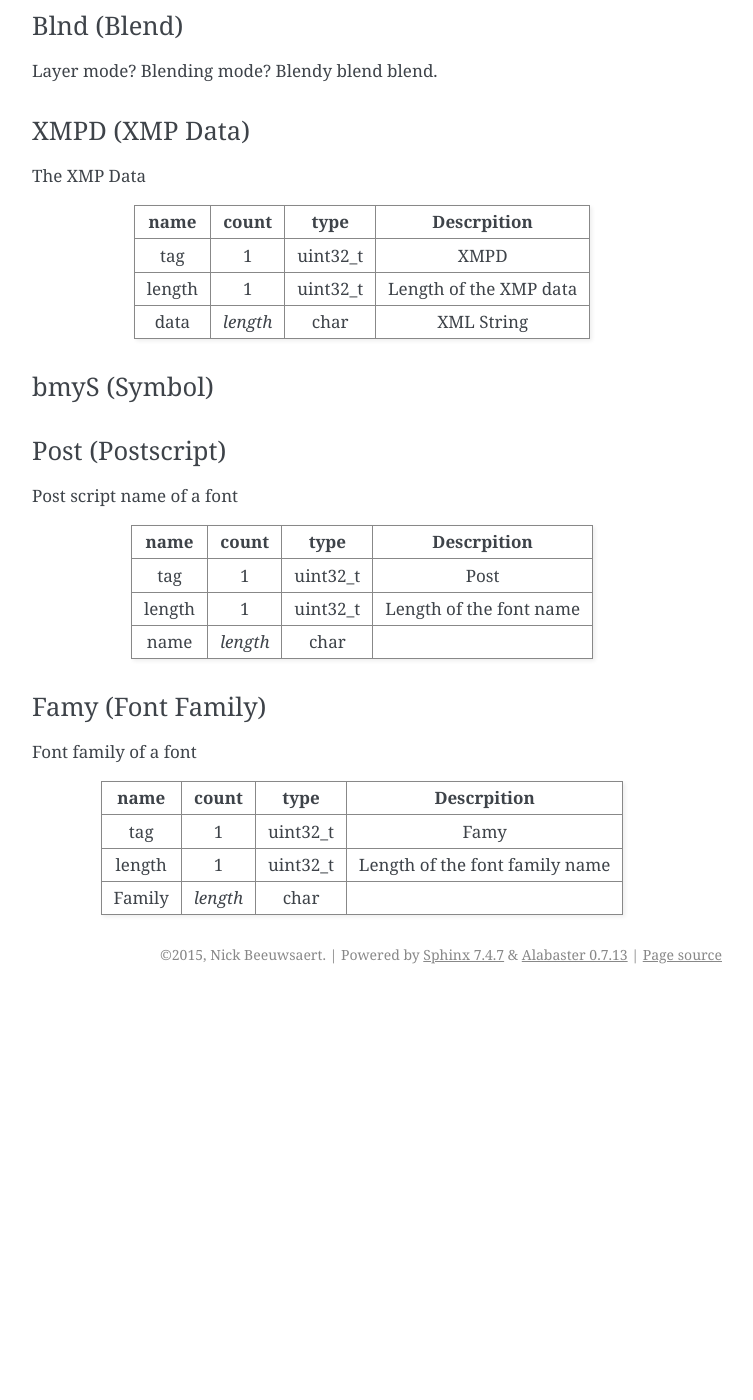
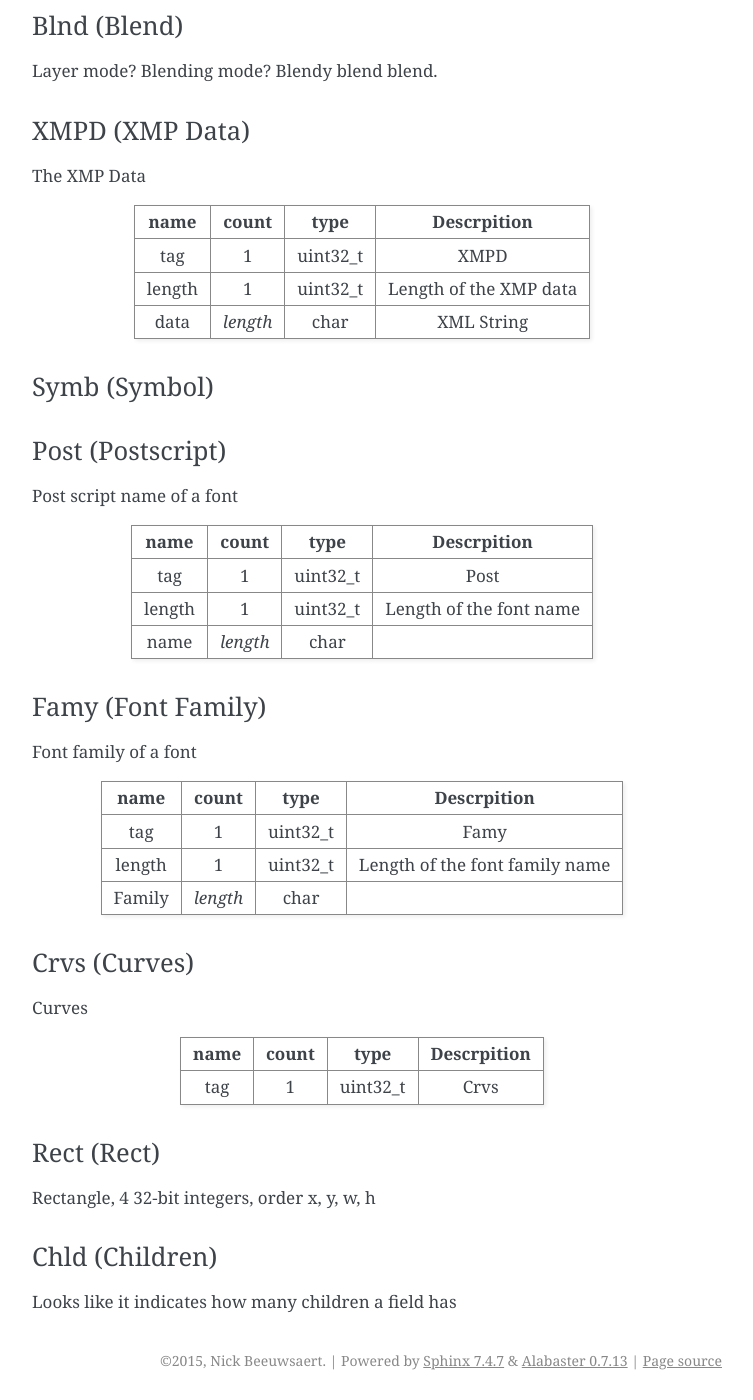
Before and after one commit to NickBeeuwsaert/AFDesignLoad, a Sphinx documentation site: the page built from doc/source/file_format.rst, in a window 1280 px wide and 1400 px high, scrolled down 6181 px. Shown: the whole window, without its empty margins (388-1141 px from the left). Built offline with Sphinx 7.4.7, drawn with Linux system fonts in a browser that asks for light colours; before the commit the page ends 7175 px from its top, so only the background shows below that; some of the changed text lies outside the part shown.

```diff
--- a/doc/source/_static/custom.css
+++ b/doc/source/_static/custom.css
@@ -1,4 +1,4 @@
-table.docutils td, table.docutils th {
+table.docutils:not(.field-list) td, table.docutils th {
     vertical-align: middle;
     text-align: center;
 }
--- a/doc/source/file_format.rst
+++ b/doc/source/file_format.rst
@@ -372,7 +372,7 @@ The XMP Data
 | data     |*length* | char        | XML String            |
 +----------+---------+-------------+-----------------------+
 
-bmyS (Symbol)
+Symb (Symbol)
 -------------
 
 
@@ -405,3 +405,23 @@ Font family of a font
 +----------+---------+-------------+-----------------------+
 | Family   |*length* |  char       |                       |
 +----------+---------+-------------+-----------------------+
+
+
+Crvs (Curves)
+-------------
+Curves
+
++----------+---------+-------------+-----------------------+
+| name     |  count  | type        | Descrpition           |
++==========+=========+=============+=======================+
+| tag      |    1    |  uint32_t   | Crvs                  |
++----------+---------+-------------+-----------------------+
+
+Rect (Rect)
+-----------
+Rectangle, 4 32-bit integers, order x, y, w, h
+
+
+Chld (Children)
+---------------
+Looks like it indicates how many children a field has
--- a/doc/source/index.rst
+++ b/doc/source/index.rst
@@ -11,6 +11,7 @@ Contents:
 .. toctree::
    :maxdepth: 2
 
+   affinity
    file_format
 
 
```
Also changed, not shown: other parts of doc/source/file_format.rst (+1 -1 lines), affinity/__init__.py (+25 -13 lines), doc/source/affinity.rst (added, +56 -0 lines), main.py (+8 -4 lines), 3 other files.
